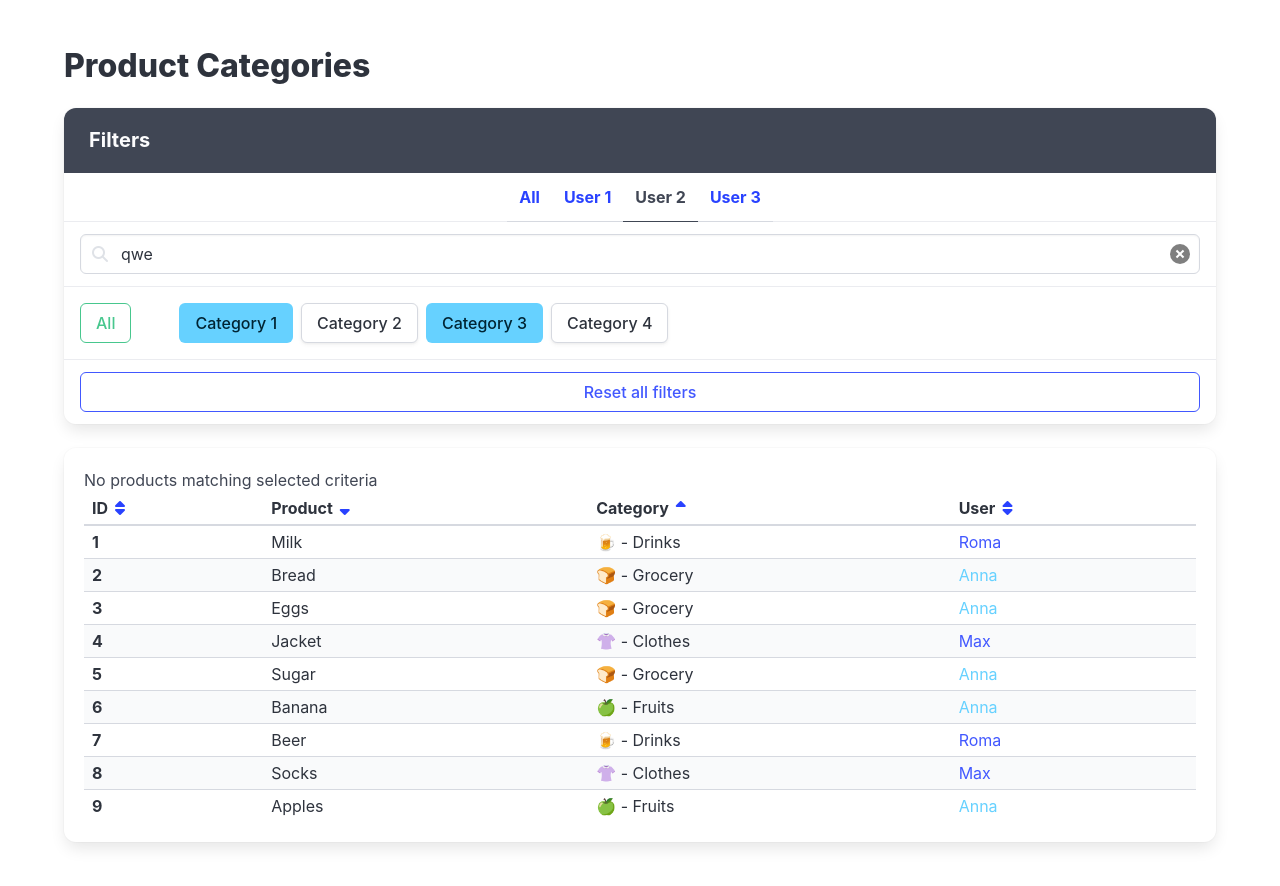
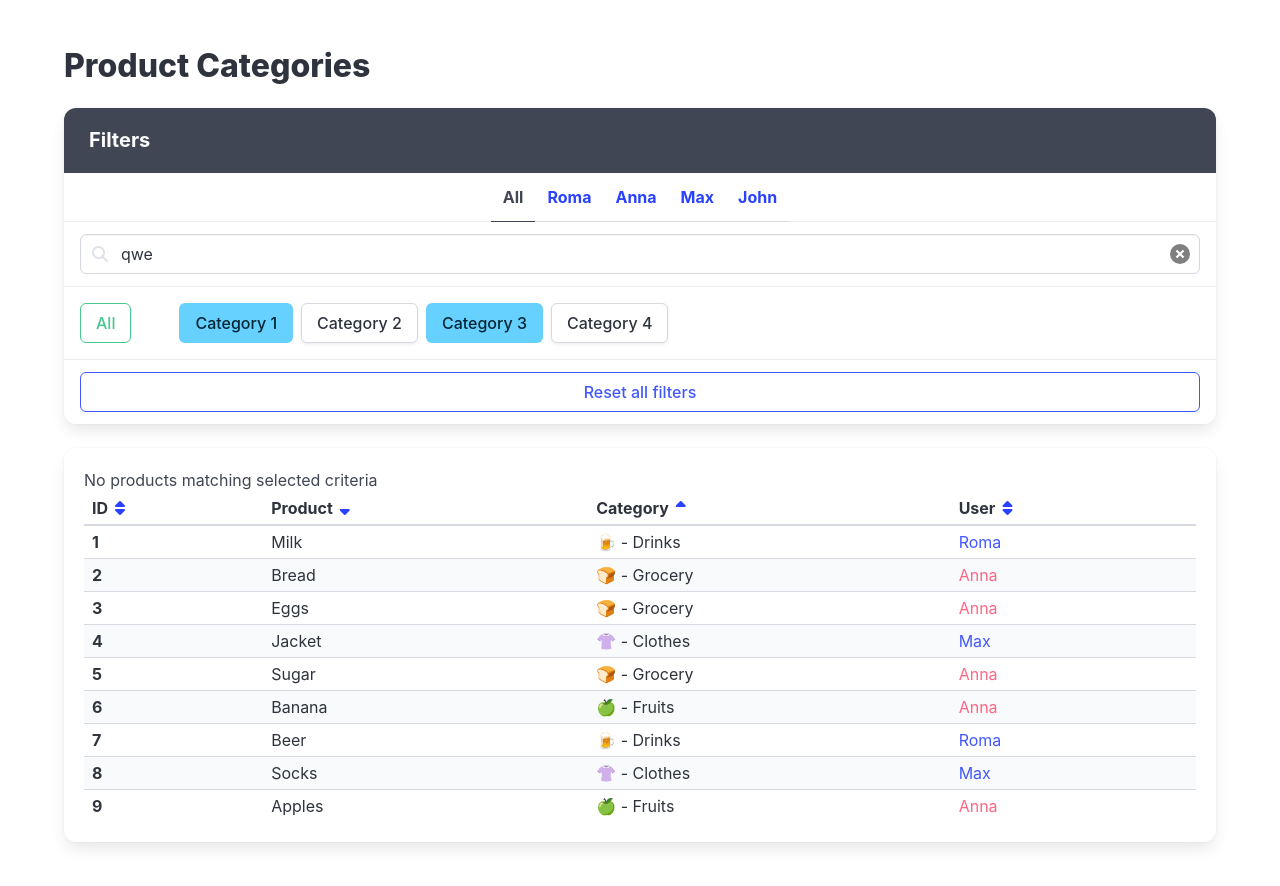
Before and after one commit to ArtMay777/react_practice_mayboroda, a React (Vite) app: page / in a window 1280 px wide. Shown: the top 886 px of the page. Built offline with nearby package versions, Linux system fonts and the light colour scheme.

Commit message:
Add product filtering by owner

```diff
--- a/src/App.jsx
+++ b/src/App.jsx
@@ -1,6 +1,7 @@
 /* eslint-disable jsx-a11y/accessible-emoji */
-import React from 'react';
+import React, { useState } from 'react';
 import './App.scss';
+import cn from 'classnames';
 
 import usersFromServer from './api/users';
 import categoriesFromServer from './api/categories';
@@ -17,7 +18,19 @@ const products = productsFromServer.map(product => {
   return { ...product, category, user };
 });
 
-export const App = () => (
+function getVisibleProducts(allProducts, selectedUserId) {
+  if (selectedUserId === null) {
+    return allProducts;
+  }
+
+  return allProducts.filter(product => product.user.id === selectedUserId);
+}
+
+export const App = () => {
+  const [selectedUserId, setSelectedUserId] = useState(null);
+  const visibleProducts = getVisibleProducts(products, selectedUserId);
+
+  return (
     <div className="section">
       <div className="container">
         <h1 className="title">Product Categories</h1>
@@ -27,21 +40,29 @@ export const App = () => (
             <p className="panel-heading">Filters</p>
 
             <p className="panel-tabs has-text-weight-bold">
-            <a data-cy="FilterAllUsers" href="#/">
+              <a
+                data-cy="FilterAllUsers"
+                href="#/"
+                className={cn({
+                  'is-active': selectedUserId === null,
+                })}
+                onClick={() => setSelectedUserId(null)}
+              >
                 All
               </a>
-
-            <a data-cy="FilterUser" href="#/">
-              User 1
+              {usersFromServer.map(user => (
+                <a
+                  key={user.id}
+                  data-cy="FilterUser"
+                  href="#/"
+                  onClick={() => setSelectedUserId(user.id)}
+                  className={cn({
+                    'is-active': selectedUserId === user.id,
+                  })}
+                >
+                  {user.name}
                 </a>
-
-            <a data-cy="FilterUser" href="#/" className="is-active">
-              User 2
-            </a>
-
-            <a data-cy="FilterUser" href="#/">
-              User 3
-            </a>
+              ))}
             </p>
 
             <div className="panel-block">
@@ -172,7 +193,7 @@ export const App = () => (
             </thead>
 
             <tbody>
-            {products.map(product => (
+              {visibleProducts.map(product => (
                 <tr data-cy="Product" key={product.id}>
                   <td className="has-text-weight-bold" data-cy="ProductId">
                     {product.id}
@@ -186,7 +207,7 @@ export const App = () => (
                     className={
                       product.user.sex === 'm'
                         ? 'has-text-link'
-                      : 'has-text-info'
+                        : 'has-text-danger'
                     }
                   >
                     {product.user.name}
@@ -199,3 +220,4 @@ export const App = () => (
       </div>
     </div>
   );
+};
```
Lines whose indentation alone changed are shown as unchanged.
